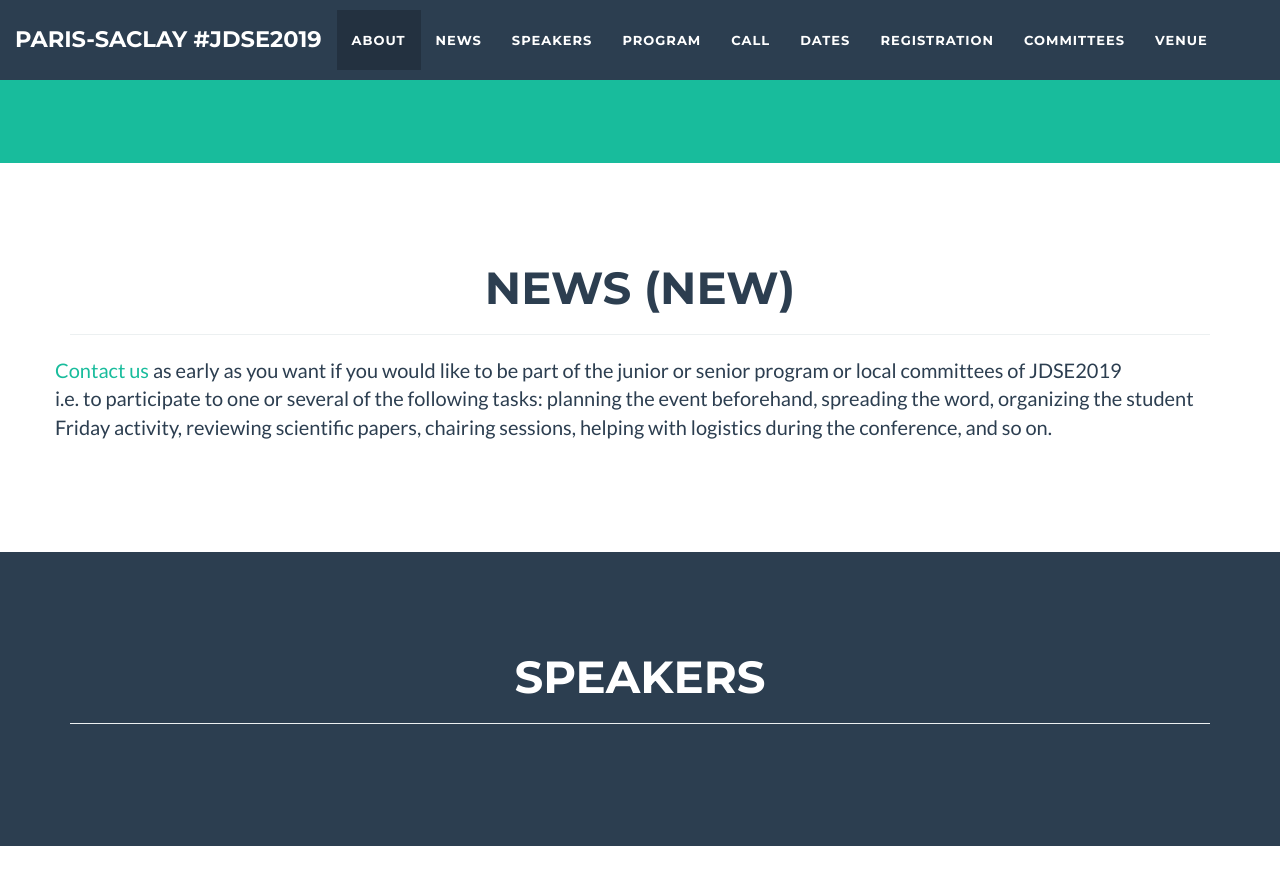
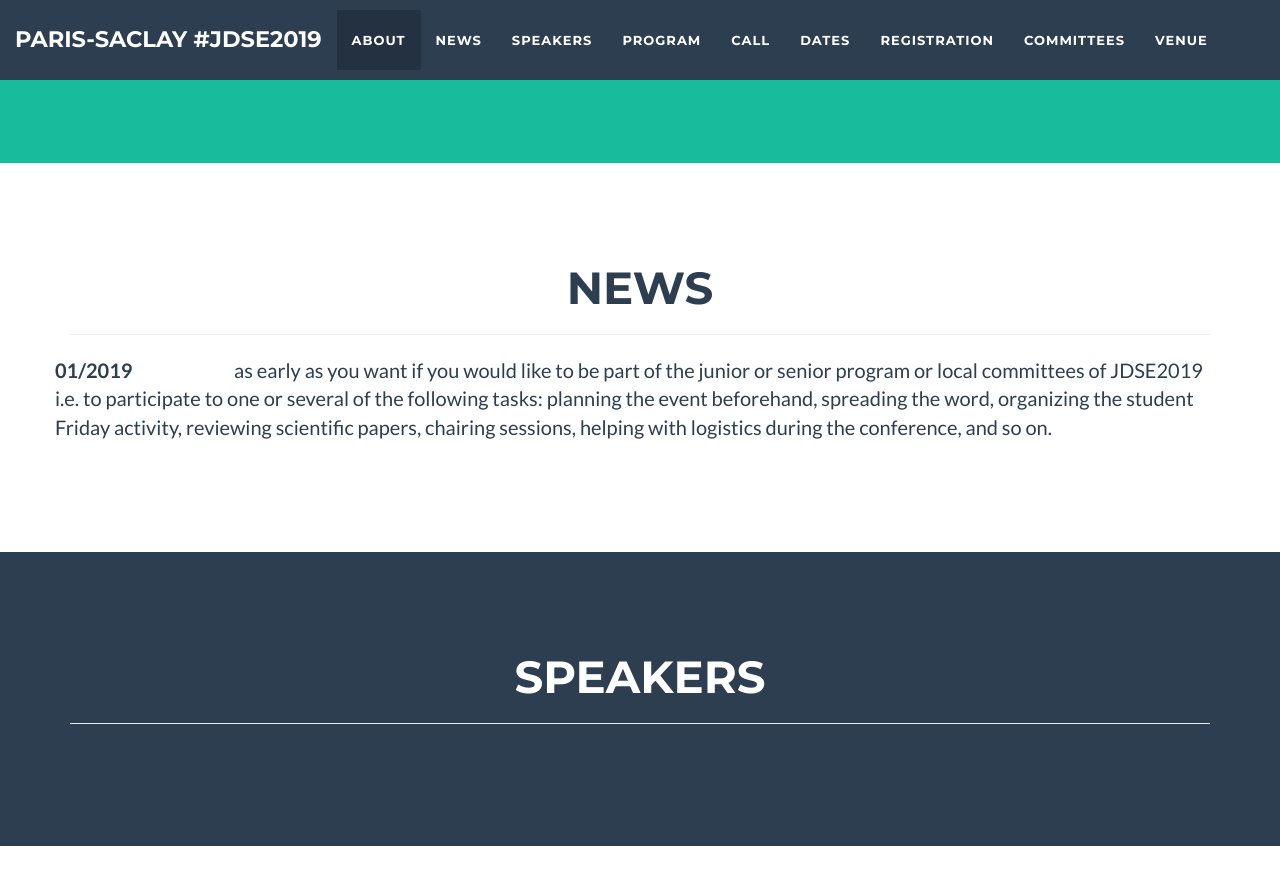
Before and after one commit to jdse-paris/jDSE2019, a Jekyll site: the page built from index.html, in a window 1280 px wide and 900 px high, scrolled down 1596 px. Shown: the top 885 px of the window. Built offline with Jekyll 4.4.1, drawn with Linux system fonts in a browser that asks for light colours.

Commit message:
Update news.html

```diff
--- a/_includes/news.html
+++ b/_includes/news.html
@@ -3,7 +3,7 @@
         <div class="container">
             <div class="row">
                 <div class="col-lg-12 text-center">
-                    <h2>News (new)</h2>
+                    <h2>News</h2>
                     <hr>
                 </div>
             </div>
@@ -32,7 +32,7 @@
 	      </p>
 	      <br>  -->
 	      <p>
-		 <a href="contact@junior-data-science.org">Contact us </a> as early as you want if you would like to be part of the junior or senior program or local committees of JDSE2019
+		 <b>01/2019</b> <a href="mailto:contact@junior-data-science.org" target="_top" style="color: #FFF">Contact us </a> as early as you want if you would like to be part of the junior or senior program or local committees of JDSE2019
 		 <br> i.e. to participate to one or several of the following tasks: planning the event beforehand, spreading the word, organizing the student Friday activity, reviewing scientific papers, chairing sessions, helping with logistics during the conference, and so on.
 		</p>
             </div>
```
